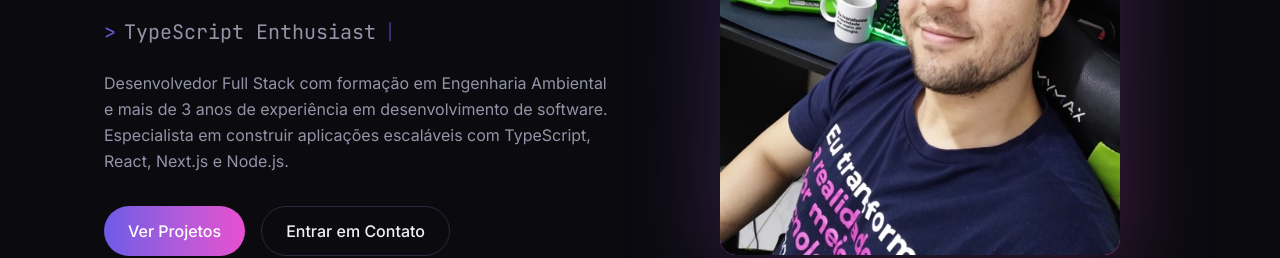
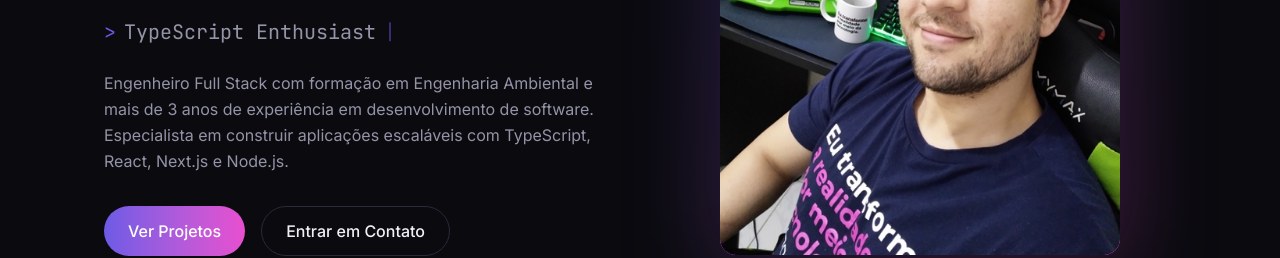
Before and after one commit to phaos93/portfolio, a Next.js app: page / in a window 1280 px wide. Shown: the part 385-643 px from the top of the page. Built offline with nearby package versions, Linux system fonts and the light colour scheme.

Commit message:
update: padroniza titulos para Engenheiro/Engineer (nunca Developer) em experiencia, bio e SEO

```diff
--- a/src/app/layout.tsx
+++ b/src/app/layout.tsx
@@ -18,13 +18,13 @@ const jetbrainsMono = JetBrains_Mono({
 
 export const metadata: Metadata = {
   title: {
-    default: "Pedro Henrique | Full Stack Developer",
+    default: "Pedro Henrique | Full Stack Engineer",
     template: "%s | Pedro Henrique",
   },
   description:
-    "Desenvolvedor Full Stack de Salvador, Bahia. Especialista em TypeScript, React, Next.js, Node.js e soluções em nuvem.",
+    "Engenheiro Full Stack de Salvador, Bahia. Especialista em TypeScript, React, Next.js, Node.js e soluções em nuvem.",
   keywords: [
-    "Full Stack Developer",
+    "Full Stack Engineer",
     "React",
     "Next.js",
     "TypeScript",
@@ -33,13 +33,13 @@ export const metadata: Metadata = {
     "Bahia",
     "Brazil",
     "Portfolio",
-    "Desenvolvedor",
+    "Engenheiro",
   ],
   authors: [{ name: "Pedro Henrique Araújo Oliveira Silva" }],
   openGraph: {
-    title: "Pedro Henrique | Full Stack Developer",
+    title: "Pedro Henrique | Full Stack Engineer",
     description:
-      "Full Stack Developer from Salvador, Bahia. Specialized in TypeScript, React, Next.js, Node.js, and cloud solutions.",
+      "Full Stack Engineer from Salvador, Bahia. Specialized in TypeScript, React, Next.js, Node.js, and cloud solutions.",
     type: "website",
     locale: "pt_BR",
     alternateLocale: "en_US",
@@ -47,9 +47,9 @@ export const metadata: Metadata = {
   },
   twitter: {
     card: "summary_large_image",
-    title: "Pedro Henrique | Full Stack Developer",
+    title: "Pedro Henrique | Full Stack Engineer",
     description:
-      "Full Stack Developer from Salvador, Bahia. Specialized in TypeScript, React, Next.js, Node.js, and cloud solutions.",
+      "Full Stack Engineer from Salvador, Bahia. Specialized in TypeScript, React, Next.js, Node.js, and cloud solutions.",
   },
   robots: { index: true, follow: true },
 };
--- a/src/components/sections/Hero.tsx
+++ b/src/components/sections/Hero.tsx
@@ -103,7 +103,7 @@ export function Hero() {
             <div className="gradient-border relative overflow-hidden rounded-2xl">
               <Image
                 src={`${basePath}/profilepic.jpg`}
-                alt="Pedro Henrique - Full Stack Developer"
+                alt="Pedro Henrique - Full Stack Engineer"
                 width={400}
                 height={400}
                 priority
--- a/src/data/experience.ts
+++ b/src/data/experience.ts
@@ -7,8 +7,8 @@ export const experiences: ExperienceEntry[] = [
       en: "Max Vitaly",
     },
     role: {
-      pt: "Backend Developer",
-      en: "Backend Developer",
+      pt: "Engenheiro de Software",
+      en: "Software Engineer",
     },
     period: "Jan 2026 – Present",
     isCurrent: true,
@@ -67,8 +67,8 @@ export const experiences: ExperienceEntry[] = [
       en: "Minha Casa Construída LTDA",
     },
     role: {
-      pt: "Desenvolvedor Full Stack",
-      en: "Full Stack Developer",
+      pt: "Engenheiro Backend",
+      en: "Backend Engineer",
     },
     period: "Set 2023 – Present",
     isCurrent: true,
@@ -105,8 +105,8 @@ export const experiences: ExperienceEntry[] = [
       en: "Riderauto",
     },
     role: {
-      pt: "Desenvolvedor Front-End (Contratado)",
-      en: "Front-End Developer (Contractor)",
+      pt: "Engenheiro Front-End (Contratado)",
+      en: "Front-End Engineer (Contractor)",
     },
     period: "Fev 2023 – Abr 2025",
     description: [
--- a/src/data/personal.ts
+++ b/src/data/personal.ts
@@ -3,8 +3,8 @@ import type { PersonalInfo, NavLink } from "@/types";
 export const personalInfo: PersonalInfo = {
   name: "Pedro Henrique Araújo Oliveira Silva",
   title: {
-    pt: "Desenvolvedor Full Stack",
-    en: "Full Stack Developer",
+    pt: "Engenheiro Full Stack",
+    en: "Full Stack Engineer",
   },
   email: "phaos93@gmail.com",
   phone: "+55 (71) 9 8190-3434",
@@ -13,8 +13,8 @@ export const personalInfo: PersonalInfo = {
     en: "Salvador, Bahia, Brazil",
   },
   bio: {
-    pt: "Desenvolvedor Full Stack com formação em Engenharia Ambiental e mais de 3 anos de experiência em desenvolvimento de software. Especialista em construir aplicações escaláveis com TypeScript, React, Next.js e Node.js.",
-    en: "Full Stack Developer with a background in Environmental Engineering and over 3 years of experience in software development. Specialized in building scalable applications with TypeScript, React, Next.js, and Node.js.",
+    pt: "Engenheiro Full Stack com formação em Engenharia Ambiental e mais de 3 anos de experiência em desenvolvimento de software. Especialista em construir aplicações escaláveis com TypeScript, React, Next.js e Node.js.",
+    en: "Full Stack Engineer with a background in Environmental Engineering and over 3 years of experience in software development. Specialized in building scalable applications with TypeScript, React, Next.js, and Node.js.",
   },
   github: "https://github.com/phaos93",
   linkedin: "https://www.linkedin.com/in/pedro-araujo-silva/",
@@ -31,13 +31,13 @@ export const navLinks: NavLink[] = [
 
 export const heroSubtitles = {
   pt: [
-    "Full Stack Developer",
+    "Full Stack Engineer",
     "TypeScript Enthusiast",
     "Backend Architect",
     "Salvador, BA 🇧🇷",
   ],
   en: [
-    "Full Stack Developer",
+    "Full Stack Engineer",
     "TypeScript Enthusiast",
     "Backend Architect",
     "Salvador, BA 🇧🇷",
```
